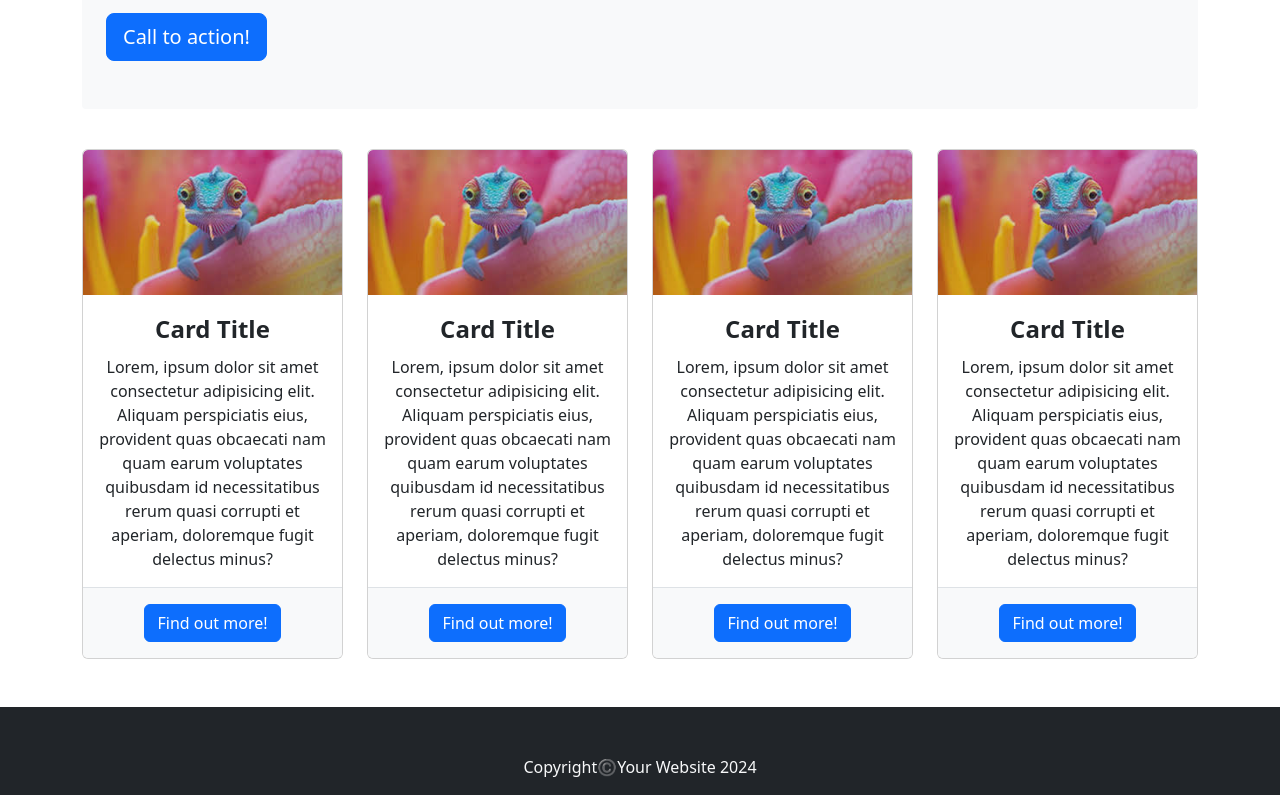
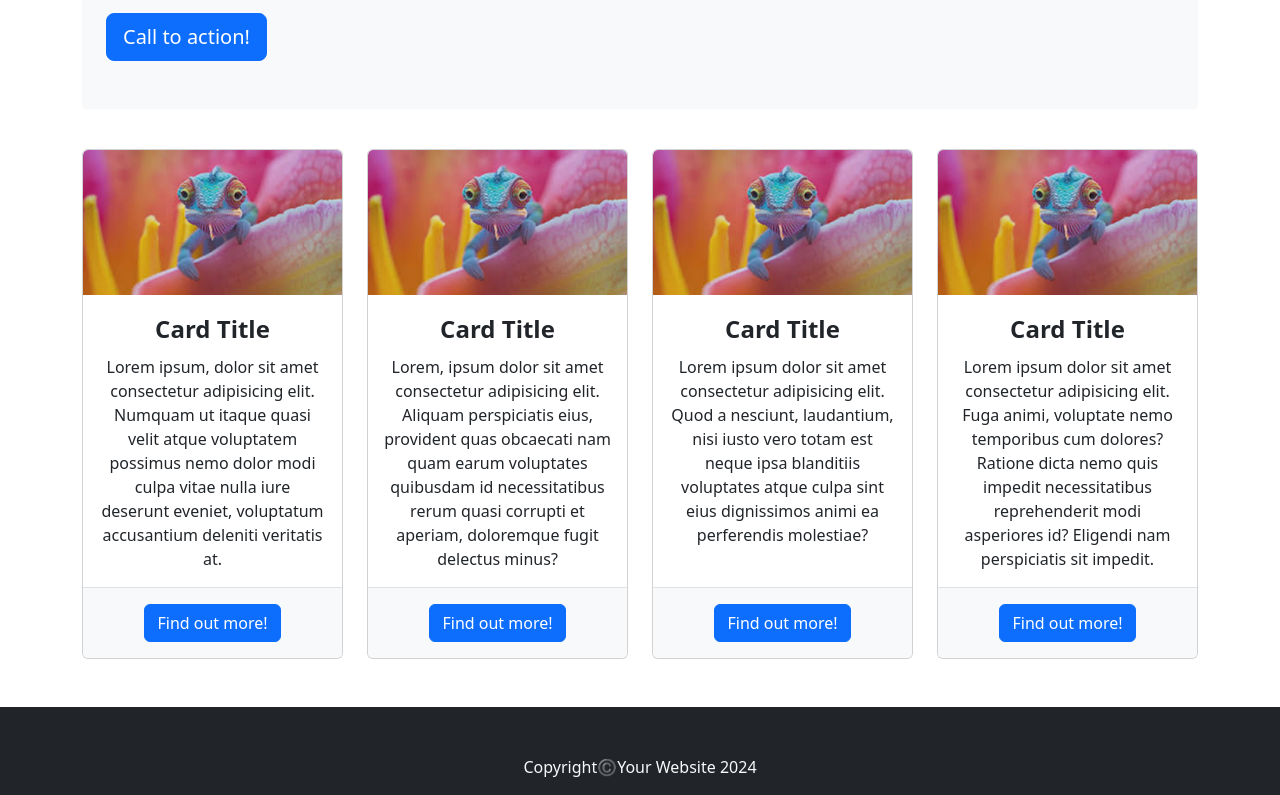
Before and after one commit to ossikuro/Olya_Topokova_Homeworks, a website: page homework_7/index.html in a window 1280 px wide. Shown: the part 289-1084 px from the top of the page. Drawn offline with Linux system fonts and the light colour scheme.

Commit message:
fixed height of the cards in bootstrap

```diff
--- a/homework_7/index.html
+++ b/homework_7/index.html
@@ -67,7 +67,38 @@
             </section>
             <section class="row g-4 my-3">
                 <div class="col-12 col-sm-6 col-lg-3">
-                    <article class="card overflow-hidden">
+                    <article class="card overflow-hidden h-100">
+                        <img
+                            src="./asset/images.jpg"
+                            class="card-img-top"
+                            alt="picture"
+                        />
+                        <div class="card-body">
+                            <div class="card-title fs-4 fw-bolder text-center">
+                                Card Title
+                            </div>
+                            <div class="card-text text-center text-body">
+                                Lorem ipsum, dolor sit amet consectetur
+                                adipisicing elit. Numquam ut itaque quasi velit
+                                atque voluptatem possimus nemo dolor modi culpa
+                                vitae nulla iure deserunt eveniet, voluptatum
+                                accusantium deleniti veritatis at.
+                            </div>
+                        </div>
+                        <div
+                            class="p-3 bg-body-tertiary border-top d-flex justify-content-center align-bottom"
+                        >
+                            <button
+                                type="button"
+                                class="btn btn-primary text-nowrap"
+                            >
+                                Find out more!
+                            </button>
+                        </div>
+                    </article>
+                </div>
+                <div class="col-12 col-sm-6 col-lg-3">
+                    <article class="card overflow-hidden h-100">
                         <img
                             src="./asset/images.jpg"
                             class="card-img-top"
@@ -87,7 +118,7 @@
                             </div>
                         </div>
                         <div
-                            class="p-3 bg-body-tertiary border-top d-flex justify-content-center"
+                            class="p-3 bg-body-tertiary border-top d-flex justify-content-center align-bottom"
                         >
                             <button
                                 type="button"
@@ -99,7 +130,7 @@
                     </article>
                 </div>
                 <div class="col-12 col-sm-6 col-lg-3">
-                    <article class="card overflow-hidden">
+                    <article class="card overflow-hidden h-100">
                         <img
                             src="./asset/images.jpg"
                             class="card-img-top"
@@ -110,16 +141,15 @@
                                 Card Title
                             </div>
                             <div class="card-text text-center text-body">
-                                Lorem, ipsum dolor sit amet consectetur
-                                adipisicing elit. Aliquam perspiciatis eius,
-                                provident quas obcaecati nam quam earum
-                                voluptates quibusdam id necessitatibus rerum
-                                quasi corrupti et aperiam, doloremque fugit
-                                delectus minus?
+                                Lorem ipsum dolor sit amet consectetur
+                                adipisicing elit. Quod a nesciunt, laudantium,
+                                nisi iusto vero totam est neque ipsa blanditiis
+                                voluptates atque culpa sint eius dignissimos
+                                animi ea perferendis molestiae?
                             </div>
                         </div>
                         <div
-                            class="p-3 bg-body-tertiary border-top d-flex justify-content-center"
+                            class="p-3 bg-body-tertiary border-top d-flex justify-content-center align-bottom"
                         >
                             <button
                                 type="button"
@@ -131,7 +161,7 @@
                     </article>
                 </div>
                 <div class="col-12 col-sm-6 col-lg-3">
-                    <article class="card overflow-hidden">
+                    <article class="card overflow-hidden h-100">
                         <img
                             src="./asset/images.jpg"
                             class="card-img-top"
@@ -142,48 +172,16 @@
                                 Card Title
                             </div>
                             <div class="card-text text-center text-body">
-                                Lorem, ipsum dolor sit amet consectetur
-                                adipisicing elit. Aliquam perspiciatis eius,
-                                provident quas obcaecati nam quam earum
-                                voluptates quibusdam id necessitatibus rerum
-                                quasi corrupti et aperiam, doloremque fugit
-                                delectus minus?
+                                Lorem ipsum dolor sit amet consectetur
+                                adipisicing elit. Fuga animi, voluptate nemo
+                                temporibus cum dolores? Ratione dicta nemo quis
+                                impedit necessitatibus reprehenderit modi
+                                asperiores id? Eligendi nam perspiciatis sit
+                                impedit.
                             </div>
                         </div>
                         <div
-                            class="p-3 bg-body-tertiary border-top d-flex justify-content-center"
-                        >
-                            <button
-                                type="button"
-                                class="btn btn-primary text-nowrap"
-                            >
-                                Find out more!
-                            </button>
-                        </div>
-                    </article>
-                </div>
-                <div class="col-12 col-sm-6 col-lg-3">
-                    <article class="card overflow-hidden">
-                        <img
-                            src="./asset/images.jpg"
-                            class="card-img-top"
-                            alt="picture"
-                        />
-                        <div class="card-body">
-                            <div class="card-title fs-4 fw-bolder text-center">
-                                Card Title
-                            </div>
-                            <div class="card-text text-center text-body">
-                                Lorem, ipsum dolor sit amet consectetur
-                                adipisicing elit. Aliquam perspiciatis eius,
-                                provident quas obcaecati nam quam earum
-                                voluptates quibusdam id necessitatibus rerum
-                                quasi corrupti et aperiam, doloremque fugit
-                                delectus minus?
-                            </div>
-                        </div>
-                        <div
-                            class="p-3 bg-body-tertiary border-top d-flex justify-content-center"
+                            class="p-3 bg-body-tertiary border-top d-flex justify-content-center align-bottom"
                         >
                             <button
                                 type="button"
```
